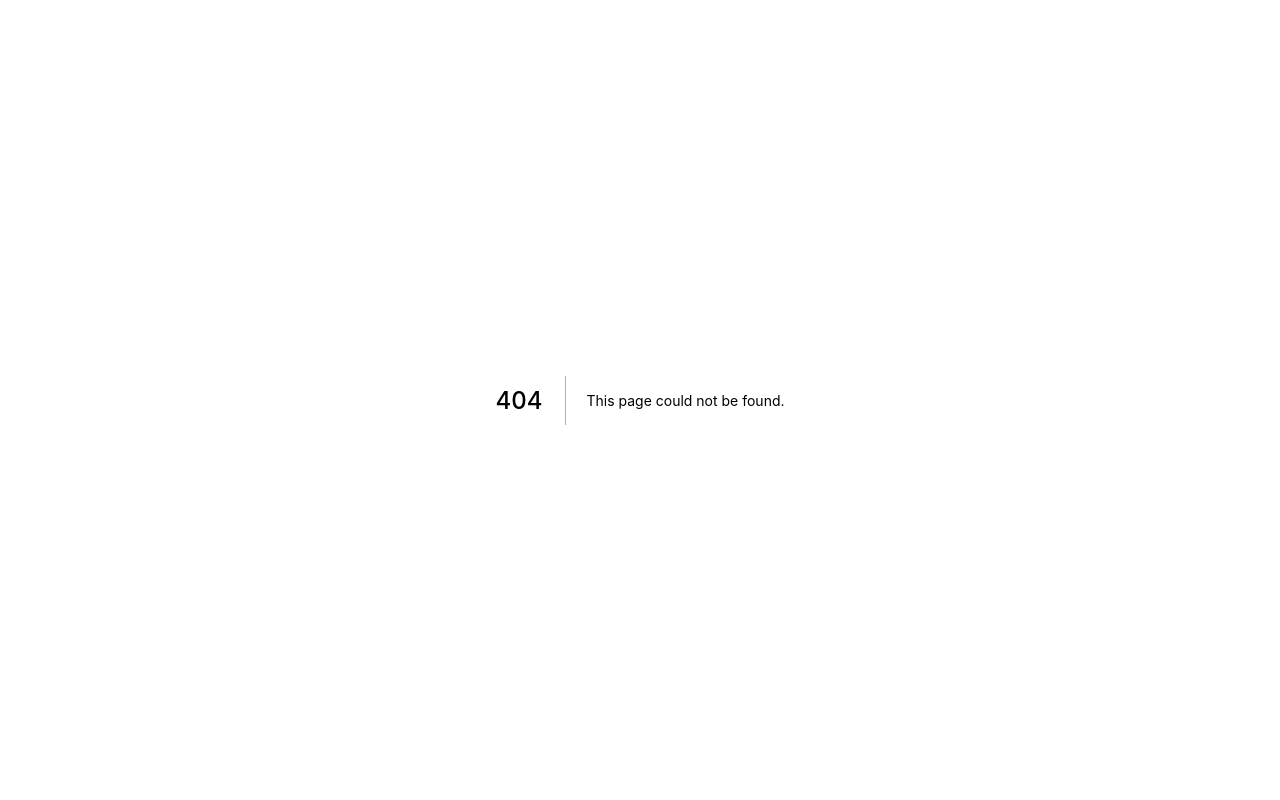
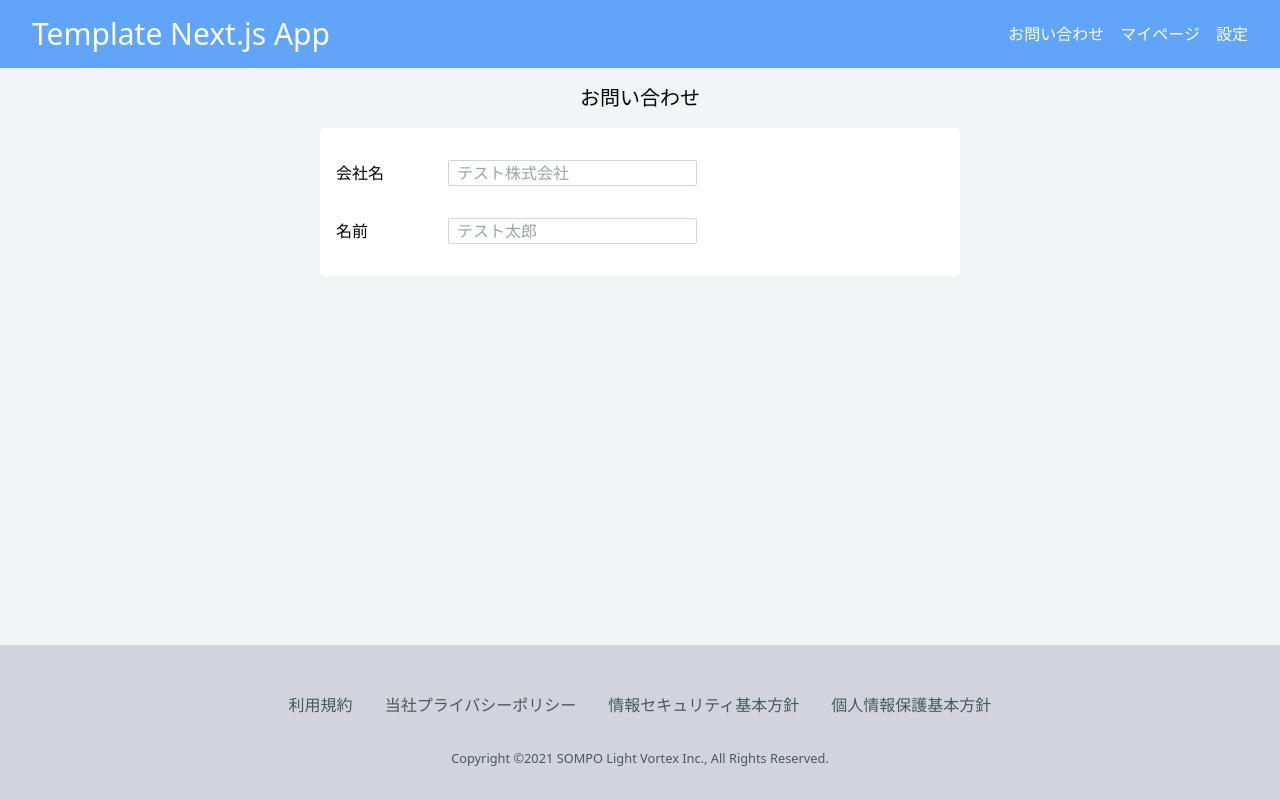
Before and after one commit to y-u-y-a/template-next, a Next.js app: page /contact in a window 1280 px wide. Before the commit this address had no page. Built offline with nearby package versions, Linux system fonts and the light colour scheme.

Commit message:
feat: contact Form作成途中
TODO:
- フォームのテンプレート作成
-react-hooks-form

```diff
--- a/package.json
+++ b/package.json
@@ -4,7 +4,7 @@
   "private": true,
   "scripts": {
     "dev": "next dev",
-    "build": "next build",
+    "build": "next build && next export",
     "start": "next start",
     "lint": "next lint"
   },
--- a/src/components/layouts/default.tsx
+++ b/src/components/layouts/default.tsx
@@ -8,7 +8,7 @@ interface Props {
 const layoutDefault = ({ children }: Props) => {
   return (
     <>
-      <div className="footerFixedContainer">
+      <div className="footerFixedContainer bg-gray-100">
         <Header />
         <main>{children}</main>
         <div className="footerFixed">
--- /dev/null
+++ b/src/pages/contact.tsx
@@ -0,0 +1,30 @@
+import { FC } from 'react'
+import Layout from '../components/layouts/default'
+
+const ContactPage: FC = () => {
+  return (
+    <Layout>
+      <div className="">
+        <h1 className="my-4 text-center text-xl">お問い合わせ</h1>
+        <form className="mx-auto w-1/2 bg-white rounded-md" action="">
+          <ul className="px-4 py-8 flex flex-col gap-8">
+            <li className="flex items-center gap-8">
+              <label className="mr-8 w-12" htmlFor="">
+                会社名
+              </label>
+              <input className="px-2 border border-gray-300 rounded-sm" type="text" placeholder="テスト株式会社" />
+            </li>
+            <li className="flex items-center gap-8">
+              <label className="mr-8 w-12" htmlFor="">
+                名前
+              </label>
+              <input className="px-2 border border-gray-300 rounded-sm" type="text" placeholder="テスト太郎" />
+            </li>
+          </ul>
+        </form>
+      </div>
+    </Layout>
+  )
+}
+
+export default ContactPage
```
